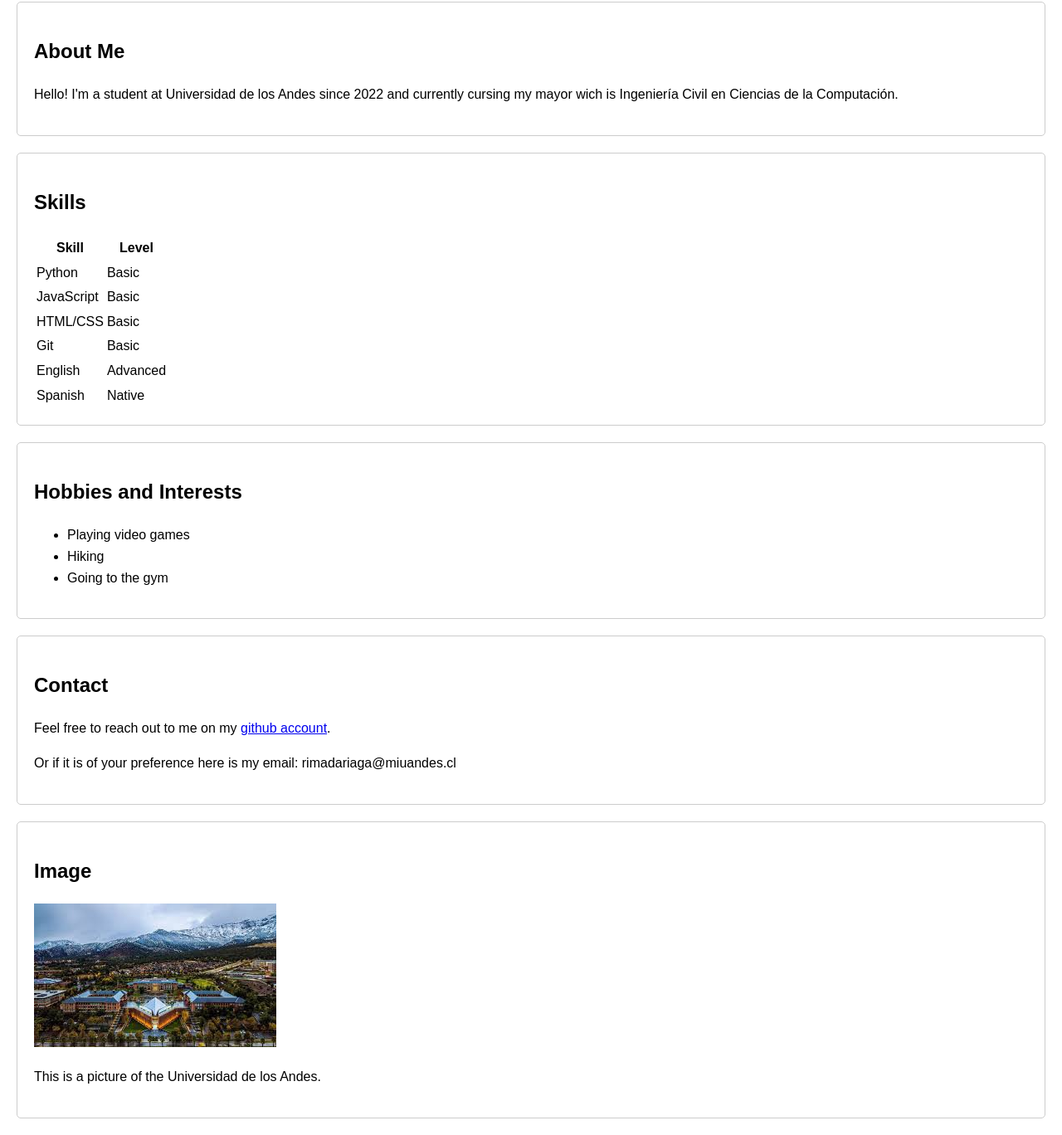
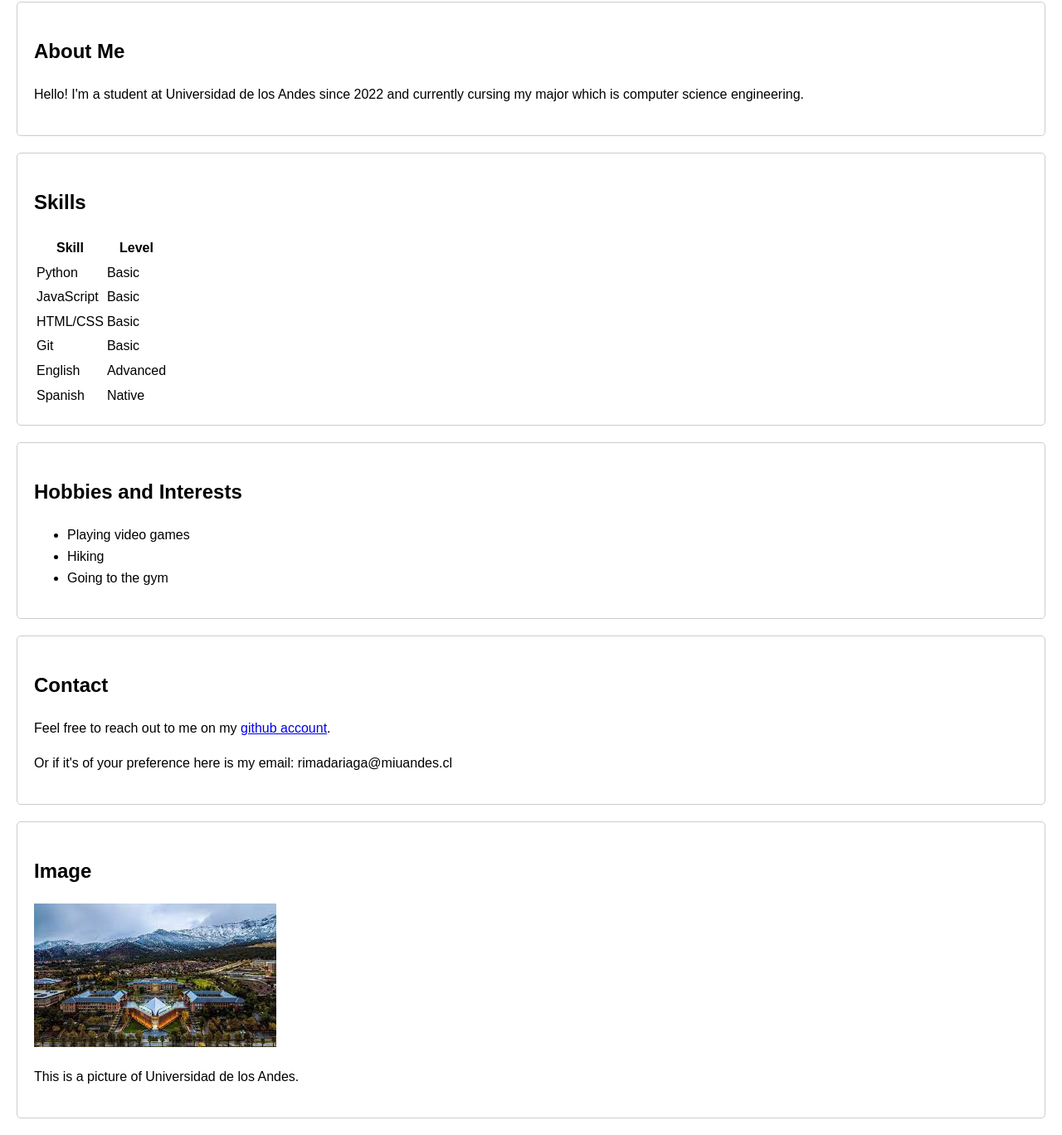
Before and after one commit to RichiMa/RichiMa.github.io, a plain HTML site: page index.html in a window 1280 px wide. Shown: the part 132-1500 px from the top of the page at 83% size. Drawn offline with Linux system fonts and the light colour scheme.

Commit message:
Update index.html

```diff
--- a/index.html
+++ b/index.html
@@ -12,7 +12,7 @@
     </header>
     <section>
         <h2>About Me</h2>
-        <p>Hello! I'm a student at Universidad de los Andes since 2022 and currently cursing my mayor wich is Ingeniería Civil en Ciencias de la Computación. </p>
+        <p>Hello! I'm a student at Universidad de los Andes since 2022 and currently cursing my major which is computer science engineering. </p>
     </section>
     <section>
         <h2>Skills</h2>
@@ -63,12 +63,12 @@
     <section>
         <h2>Contact</h2>
         <p>Feel free to reach out to me on my <a href="https://github.com/RichiMa" target="_blank">github account</a>.</p>
-        <p>Or if it is of your preference here is my email: rimadariaga@miuandes.cl</p>
+        <p>Or if it's of your preference here is my email: rimadariaga@miuandes.cl</p>
     </section>
     <section>
         <h2>Image</h2>
         <img src="download.jpg" alt="A description of the image">
-        <p>This is a picture of the Universidad de los Andes.</p>
+        <p>This is a picture of Universidad de los Andes.</p>
     </section>
 </body>
 </html>
```
